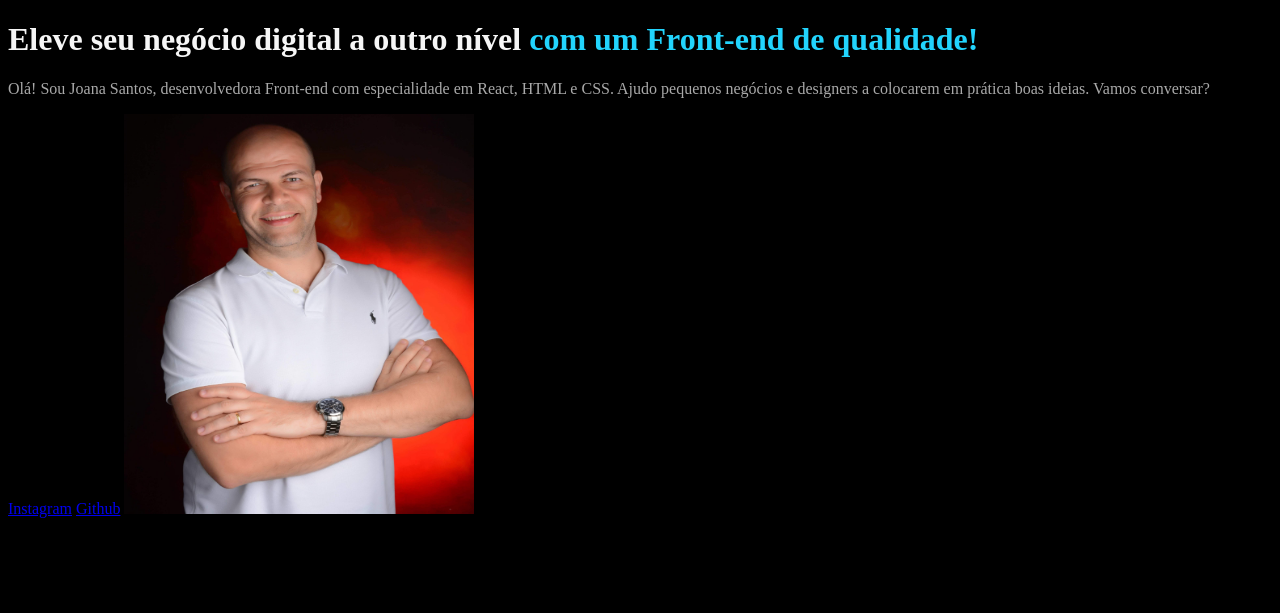
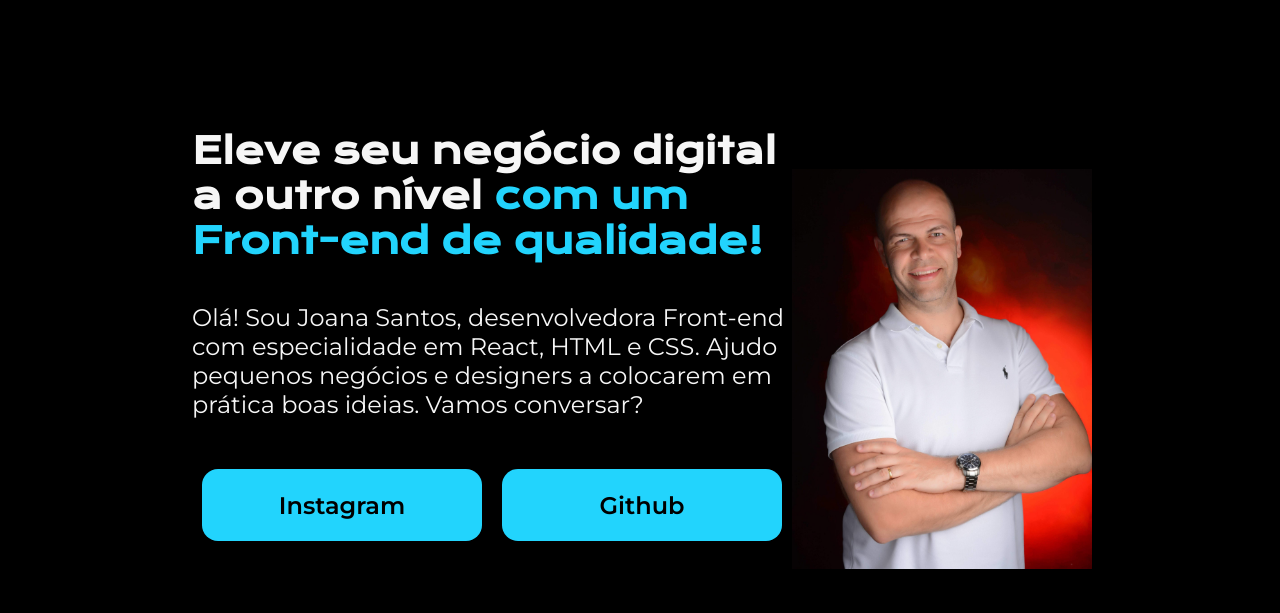
Before and after one commit to allanfreiresa/Portifolio-HTML-e-CSS-Curso1, a plain HTML site: page index.html in a window 1280 px wide. Drawn offline with nearby package versions, Linux system fonts and the light colour scheme.

Commit message:
Finalizando curso utilizando classes e Flexbox

```diff
--- a/index.html
+++ b/index.html
@@ -9,17 +9,21 @@
     </head>
     <body>
         <header></header>
-        <main>
+        <main class = "apresentacao">
             <!-- <h1>Formação de <span>Front-end</span></h1> -->
-            <h1>Eleve seu negócio digital a outro nível
-                <strong> com um Front-end de qualidade!</strong></h1>
-        <p>Olá! Sou Joana Santos, desenvolvedora Front-end com especialidade
-            em React, HTML e CSS. Ajudo pequenos negócios e designers a
-            colocarem em prática boas ideias. Vamos conversar?</p>
-        <a href="https:/instagaram.com/rafaballerini">Instagram</a>
-        <a href="https://github.com/allanfreiresa">Github</a>
-        <img class = "apresentacao__imagem" src="allan.jpg" alt="imagem de Allan"  height="400" width="350">
-    </main>
+            <section class="apresentacao__conteudo">
+                <h1 class="apresentacao__conteudo__titulo">Eleve seu negócio digital a outro nível
+                <strong class="titulo-destaque"> com um Front-end de qualidade!</strong></h1>
+                <p class="apresentacao__conteudo__texto">Olá! Sou Joana Santos, desenvolvedora Front-end com especialidade
+                em React, HTML e CSS. Ajudo pequenos negócios e designers a
+                colocarem em prática boas ideias. Vamos conversar?</p>
+                <div class="apresentacao__links">
+                    <a class="apresentacao__links__link" href="https:/instagaram.com/rafaballerini">Instagram</a>
+                    <a class="apresentacao__links__link" href="https://github.com/allanfreiresa">Github</a>
+                </div>
+            </section>
+            <img class = "apresentacao__imagem" src="allan.jpg" alt="imagem de Allan"  height="400" width="350">
+        </main>
         <footer></footer>
 
     </body>
--- a/style.css
+++ b/style.css
@@ -1,15 +1,91 @@
+/* @import url('https://fonts.googleapis.com/css2?family=Krona+One&family=Montserrat:ital,wght@0,100..900;1,100..900&display=swap'); */
+/* @import url('https://fonts.googleapis.com/css2?family=Krona+One&family=Montserrat&display=swap'); */
+@import url('https://fonts.googleapis.com/css2?family=Krona+One&family=Montserrat:wght@400;600&display=swap');
+
+* {
+    margin: 0;
+    padding: 0;
+}
+
 body {
+    height: 100vh;
+    box-sizing: border-box;
     background-color: #000000;
     color: #F6F6F6;
 }
 
-strong {
+.titulo-destaque{
     color: #22D4FD;
 }
 
-p {
-    color: darkgray;
+.apresentacao {
+    margin: 10% 15%;
+    display: flex;
+    align-items: center;
+    justify-content: space-between;
+
 }
+
+.apresentacao__conteudo {
+    width: 615px;
+    height: 482px;
+    display: flex;
+    flex-direction: column;
+    gap: 40px;
+
+
+}
+
+.apresentacao__conteudo__titulo{
+    font-size:36px;
+    font-family: "Krona One", sans-serif;
+}
+
+.apresentacao__conteudo__texto{
+    font-size:24px;
+    font-family: "Montserrat", sans-serif;
+
+}
+
+.apresentacao__links{
+    display: flex;
+    justify-content: space-between;
+}
+
+.apresentacao__links__link{
+    background-color: #22D4FD;
+    width: 280px;
+    text-align: center;
+    border-radius: 16px;
+    font-size: 24px;
+    font-weight: 600;
+    padding: 21.5px 0;
+    text-decoration: none;
+    color: #000000;
+    font-family: "Montserrat", sans-serif;
+    margin: 10px;
+
+}
+
+/*
+.apresentacao__links a {
+    padding: 10px 20px;
+    font-size: 16px;
+    margin: 5px;
+}*/
+/*
+.apresentacao__links a {
+    font-size: 18px;
+    background-color: #007bff;
+    color: white;
+    border-radius: 5px;
+}
+*/
+
+
+/*strong {
+    color: #22D4FD;
+}*/
 
 /*h1{
     font-weight: bold;
```
